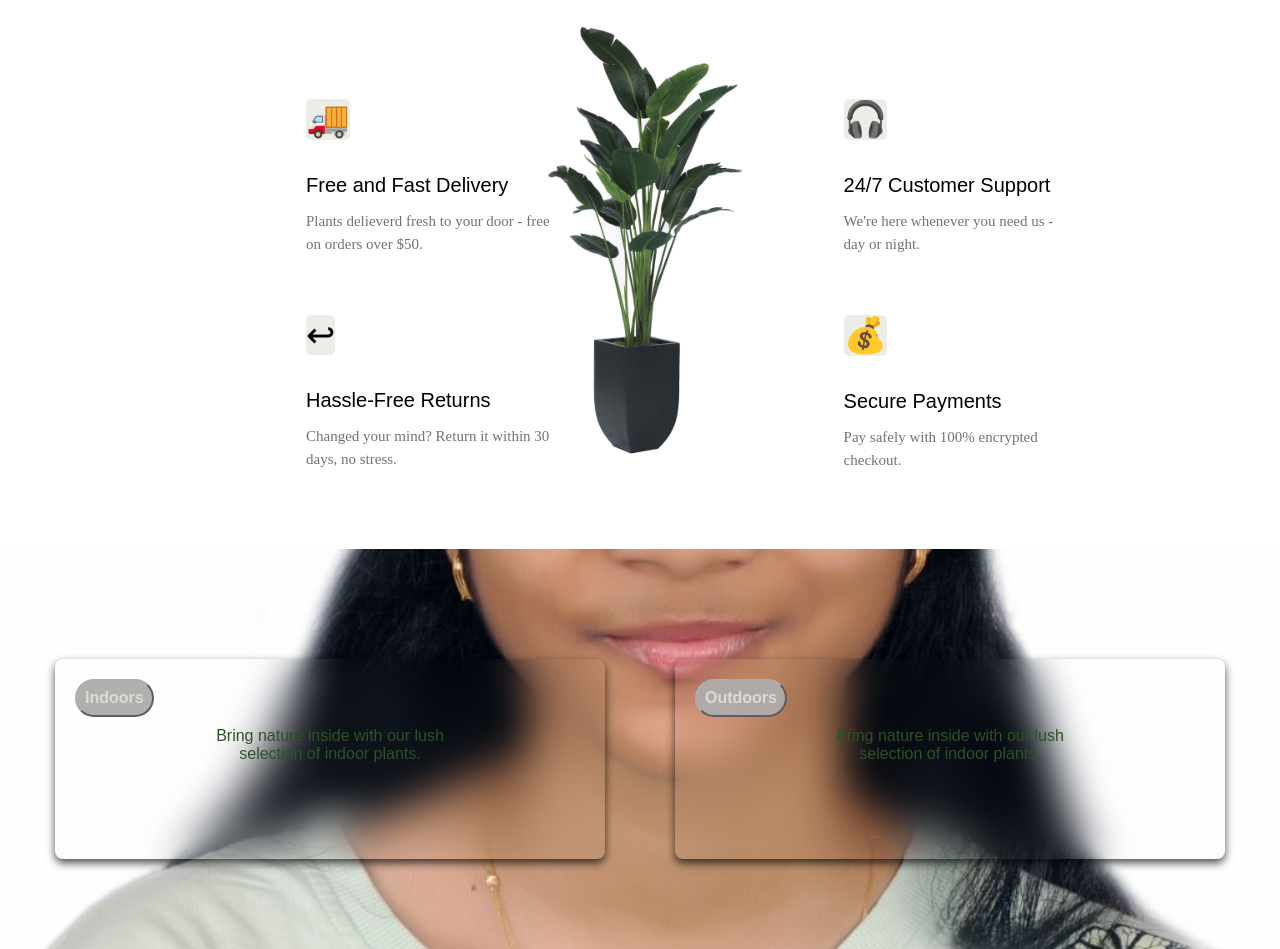
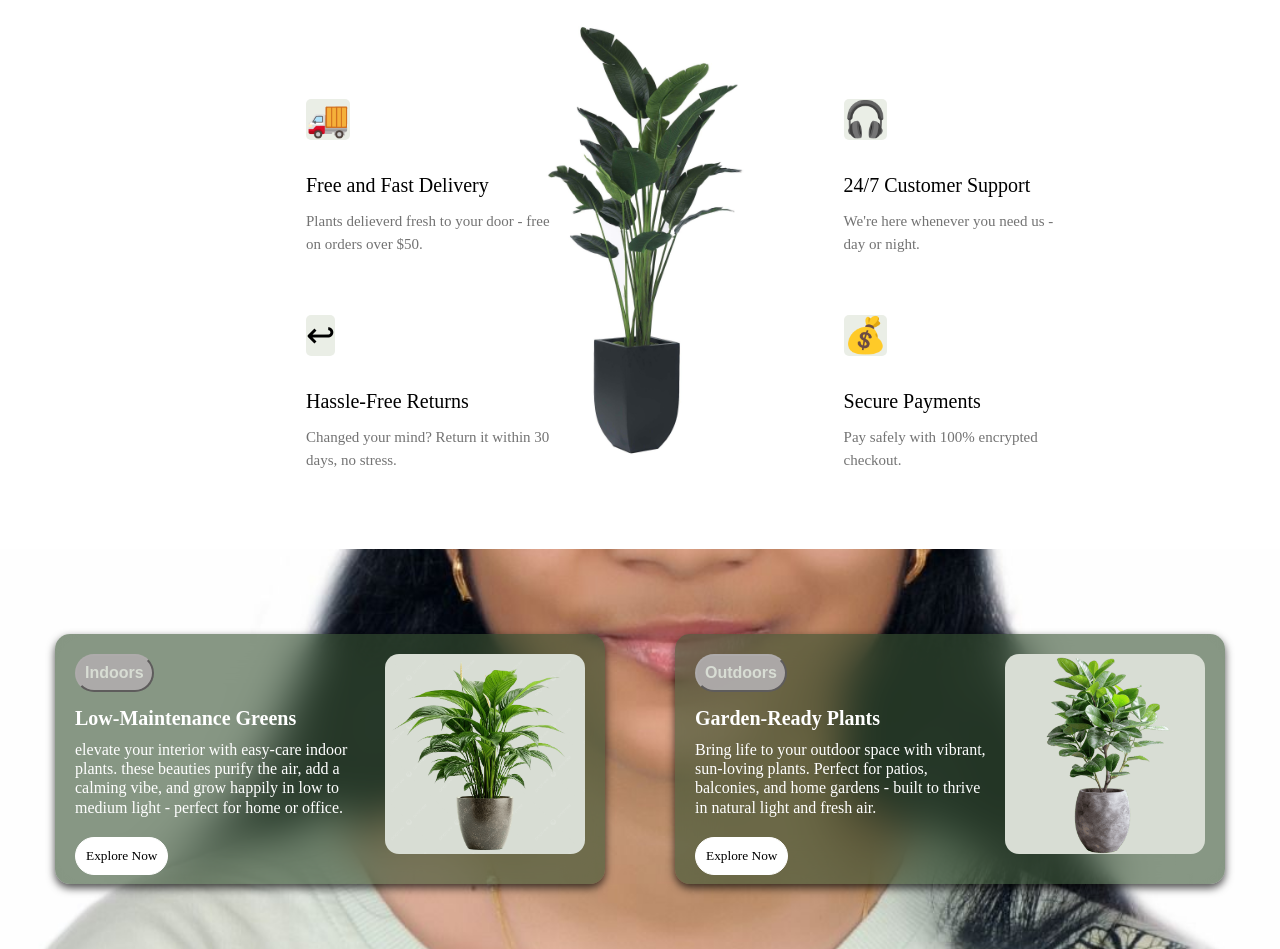
Before and after one commit to mukta-phirke-05/CodSoft, a plain HTML site: page LandingPage/index.html in a window 1280 px wide. Shown: the part 921-1870 px from the top of the page. Drawn offline with Linux system fonts and the light colour scheme; files whose address does not match are found by name.

Commit message:
UI updated

```diff
--- a/LandingPage/index.html
+++ b/LandingPage/index.html
@@ -112,16 +112,35 @@
             <div class="type-card">
                 <div class="type-item">
                     <button class="type-btn">Indoors</button>
-                    <p>Bring nature inside with our lush <br> selection of indoor plants.</p>
+                    <div class="type-info">
+                        <h3>Low-Maintenance Greens</h3>
+                        <p>elevate your interior with easy-care indoor plants. these beauties purify the air, add a calming vibe, and grow happily in low to medium light - perfect for home or office.</p>
+                    </div>
+                    <button class="explore-btn">Explore Now</button>
+                    <div class="type-img">
+                        <img src="Plants/indooree.png" alt="">
+                    </div>
                 </div>
                 <div class="type-item">
                     <button class="type-btn">Outdoors</button>
-                    <p>Bring nature inside with our lush <br> selection of indoor plants.</p>
+                    <div class="type-info">
+                        <h3>Garden-Ready Plants</h3>
+                        <p>Bring life to your outdoor space with vibrant, sun-loving plants. Perfect for patios,
+                            balconies, and home gardens - built to thrive in natural light and fresh air.</p>
+                    </div>
+                    <button class="explore-btn">Explore Now</button>
+                    <div class="type-img">
+                        <img src="Plants/outd.png" alt="">
+                    </div>
                 </div>
             </div>
         </div>
     </div>
 
+    <div class="favourite">
+
+    </div>
+
 </body>
 
 </html>
--- a/LandingPage/styles.css
+++ b/LandingPage/styles.css
@@ -6,10 +6,10 @@
 }
 
 body {
-    font-family: Arial, sans-serif;
     height: 100%;
     width: 100%;
     background-color: #f5f5f5;
+    font-family: 'Times New Roman', Times, serif;
 }
 
 .navbar {
@@ -307,9 +307,10 @@ body {
 }
 
 .type-item{
+    background-color: #37533399;
     backdrop-filter: blur(20px);
     -webkit-backdrop-filter: blur(10px);
-    border-radius: 8px;
+    border-radius: 15px;
     box-shadow: 0 4px 8px rgba(0, 0, 0, 0.7);
     padding: 20px;
     margin: 10px;
@@ -319,7 +320,7 @@ body {
     display: flex;
     flex-direction: column;
     width: 550px;
-    height: 200px;
+    height: 250px;
     text-align: center;
 }
 
@@ -333,3 +334,51 @@ body {
     font-weight: 600;
     border-color: rgba(175, 172, 172, 0.953);
 }
+
+.type-info{
+    text-align: left;
+    width:300px;
+    color: white;
+}
+
+.type-info h3{
+    font-size: 20px;
+    margin-bottom: 10px;
+    margin-top: 5px;
+}
+
+.type-info p{
+    font-size: 16px;
+    line-height: 1.2;
+    font-family: 'Times New Roman', Times, serif;
+}
+
+.explore-btn{
+    background-color: white;
+    font-family: 'Times New Roman', Times, serif;
+    width: fit-content;
+    padding: 10px;
+    border-radius: 30px;
+    border: 1px solid white;
+    margin-top: 10px;
+}
+
+.type-img{
+    display: flex;
+    height: 200px;
+    width: auto;
+    position: absolute;
+    left: 60%;
+    align-items: center;
+    justify-content: center;
+    border-radius: 14px;
+    background-color: #d8ddd4;
+
+}
+
+.type-img img{
+    height: 200px;
+    width: auto;
+    object-fit: cover;
+    border-radius: 14px;
+}
```
Also changed, not shown: LandingPage/Plants/indooree.png (added), LandingPage/Plants/outd.png (added), LandingPage/Plants/outdoors.jpeg (added), 1 other file.
